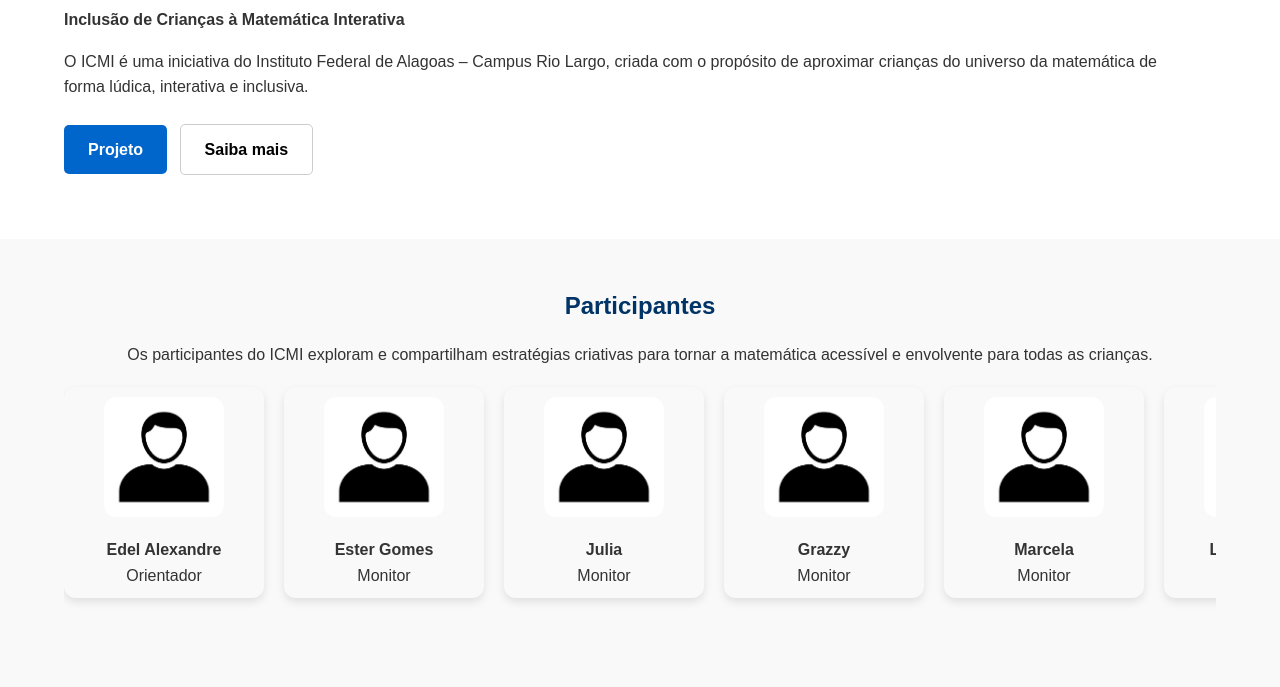
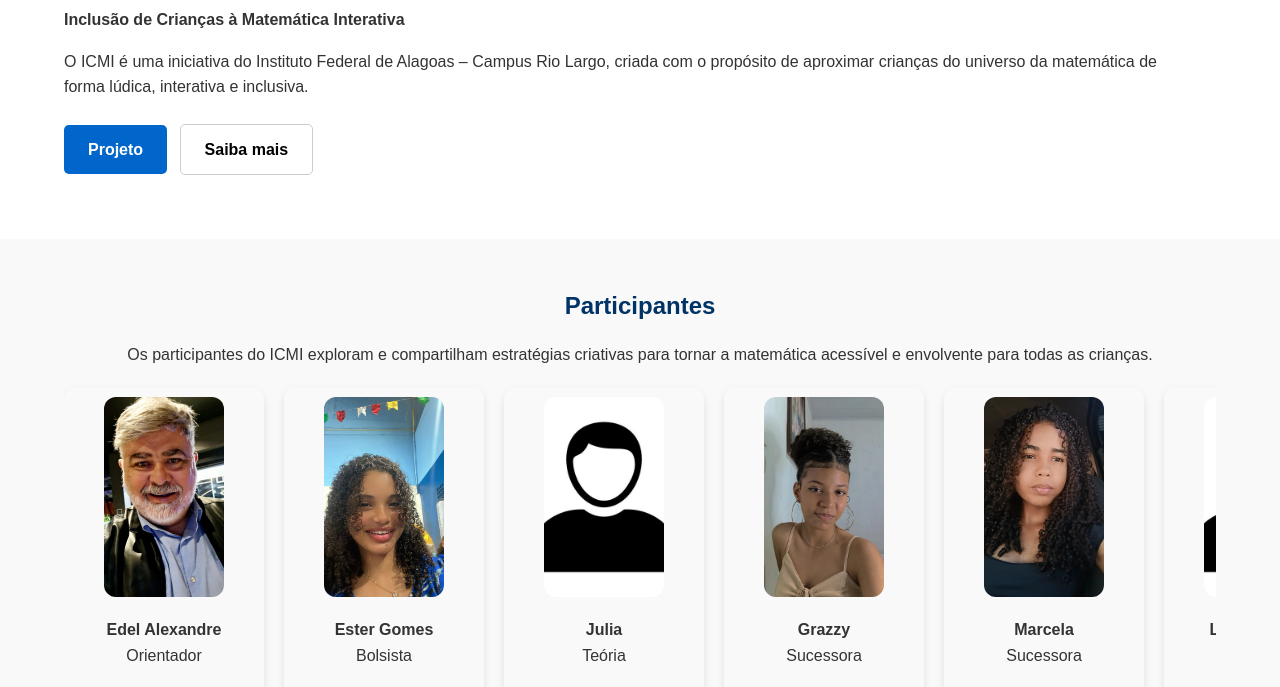
Before and after one commit to icmiifal-dev/ICMI-Dev, a plain HTML site: page index.html in a window 1280 px wide. Shown: the part 265-952 px from the top of the page. Drawn offline with Linux system fonts and the light colour scheme.

Commit message:
Participantes OK

```diff
--- a/estilos.css
+++ b/estilos.css
@@ -153,6 +153,10 @@ body {
   border-radius: 50%;
   max-width: 120px;
   margin-bottom: 0.75rem;
+     width: 200px;
+  height: 200px;
+  object-fit: cover; /* mantém proporção e corta o excesso */
+  border-radius: 8px; /* opcional: cantos arredondados */
 }
 
 /* ===== Projetos ===== */
--- a/index.html
+++ b/index.html
@@ -51,79 +51,74 @@
 
     <div class="carousel" id="participants-carousel">
       <div class="participant-card">
-        <img src="./img/Icon-Foto.jpg" alt="Foto do participante">
+        <img src="./img/Edel.jpeg" alt="Foto do participante">
         <h4>Edel Alexandre</h4>
         <span class="role">Orientador</span>
       </div>
       <div class="participant-card">
-        <img src="./img/Icon-Foto.jpg" alt="Foto do participante">
+        <img src="./img/Ester.jpeg" alt="Foto do participante">
         <h4>Ester Gomes</h4>
-        <span class="role">Monitor</span>
+        <span class="role">Bolsista</span>
       </div>
       <div class="participant-card">
         <img src="./img/Icon-Foto.jpg" alt="Foto do participante">
         <h4>Julia</h4>
-        <span class="role">Monitor</span>
+        <span class="role">Teória</span>
       </div>
       <div class="participant-card">
-        <img src="./img/Icon-Foto.jpg" alt="Foto do participante">
+        <img src="./img/grazzy.jpeg" alt="Foto do participante">
         <h4>Grazzy</h4>
-        <span class="role">Monitor</span>
+        <span class="role">Sucessora</span>
       </div>
       <div class="participant-card">
-        <img src="./img/Icon-Foto.jpg" alt="Foto do participante">
+        <img src="./img/Marcela.jpeg" alt="Foto do participante">
         <h4>Marcela</h4>
-        <span class="role">Monitor</span>
+        <span class="role">Sucessora</span>
       </div>
       <div class="participant-card">
         <img src="./img/Icon-Foto.jpg" alt="Foto do participante">
         <h4>Loyse Victória</h4>
-        <span class="role">Monitor</span>
+        <span class="role">Pesquisadora</span>
       </div>
        <div class="participant-card">
-        <img src="./img/Icon-Foto.jpg" alt="Foto do participante">
+        <img src="./img/Vih.jpeg" alt="Foto do participante">
         <h4>Maria Virgínia</h4>
-        <span class="role">Monitor</span>
+        <span class="role">Colaboradora multifuncional</span>
       </div>
        <div class="participant-card">
-        <img src="./img/Icon-Foto.jpg" alt="Foto do participante">
+        <img src="./img/gaby.jpeg" alt="Foto do participante">
         <h4>Gabrielly Fernandes</h4>
-        <span class="role">Monitor</span>
+        <span class="role">crianção de jogos</span>
       </div>
        <div class="participant-card">
-        <img src="./img/Icon-Foto.jpg" alt="Foto do participante">
+        <img src="./img/Eduardo.jpeg" alt="Foto do participante">
         <h4>Eduardo Farias</h4>
-        <span class="role">Monitor</span>
+        <span class="role">Product designer</span>
       </div>
       <div class="participant-card">
-        <img src="./img/Icon-Foto.jpg" alt="Foto do participante">
+        <img src="./img/Bruna.jpeg" alt="Foto do participante">
         <h4>Bruna Evenlyn</h4>
-        <span class="role">Monitor</span>
+        <span class="role">marketing</span>
       </div>
       <div class="participant-card">
-        <img src="./img/Icon-Foto.jpg" alt="Foto do participante">
+        <img src="./img/Rebrca.jpeg" alt="Foto do participante">
         <h4>Rebeca Valença</h4>
-        <span class="role">Monitor</span>
+        <span class="role">marketing</span>
       </div>
       <div class="participant-card">
-        <img src="./img/Icon-Foto.jpg" alt="Foto do participante">
+        <img src="./img/Joao.jpeg" alt="Foto do participante">
         <h4>João Matheus</h4>
-        <span class="role">Monitor</span>
+        <span class="role">vice-líder do grupo de criação de jogos</span>
       </div>
       <div class="participant-card">
-        <img src="./img/Icon-Foto.jpg" alt="Foto do participante">
+        <img src="./img/Camilla.jpeg" alt="Foto do participante">
         <h4>Camila Pontes</h4>
-        <span class="role">Monitor</span>
+        <span class="role">Planejadora</span>
       </div>
       <div class="participant-card">
-        <img src="./img/Icon-Foto.jpg" alt="Foto do participante">
+        <img src="./img/Carol.jpeg" alt="Foto do participante">
         <h4>Maria Carolina</h4>
-        <span class="role">Monitor</span>
-      </div>
-      <div class="participant-card">
-        <img src="./img/Icon-Foto.jpg" alt="Foto do participante">
-        <h4>Duan</h4>
-        <span class="role">Monitor</span>
+        <span class="role">líder do grupo de criação de jogos</span>
       </div>
       <div class="participant-card">
         <img src="./img/Icon-Foto.jpg" alt="Foto do participante">
```
Also changed, not shown: img/Bruna.jpeg (added), img/Camilla.jpeg (added), img/Carol.jpeg (added), img/Edel.jpeg (added), img/Eduardo.jpeg (added), img/Ester.jpeg (added), img/Gabrielly.jpeg (added), img/Joao.jpeg (added), img/Marcela.jpeg (added), img/Rebrca.jpeg (added), img/Vih.jpeg (added), img/Virginia.jpeg (added), img/gaby.jpeg (added), img/grazzy.jpeg (added).
